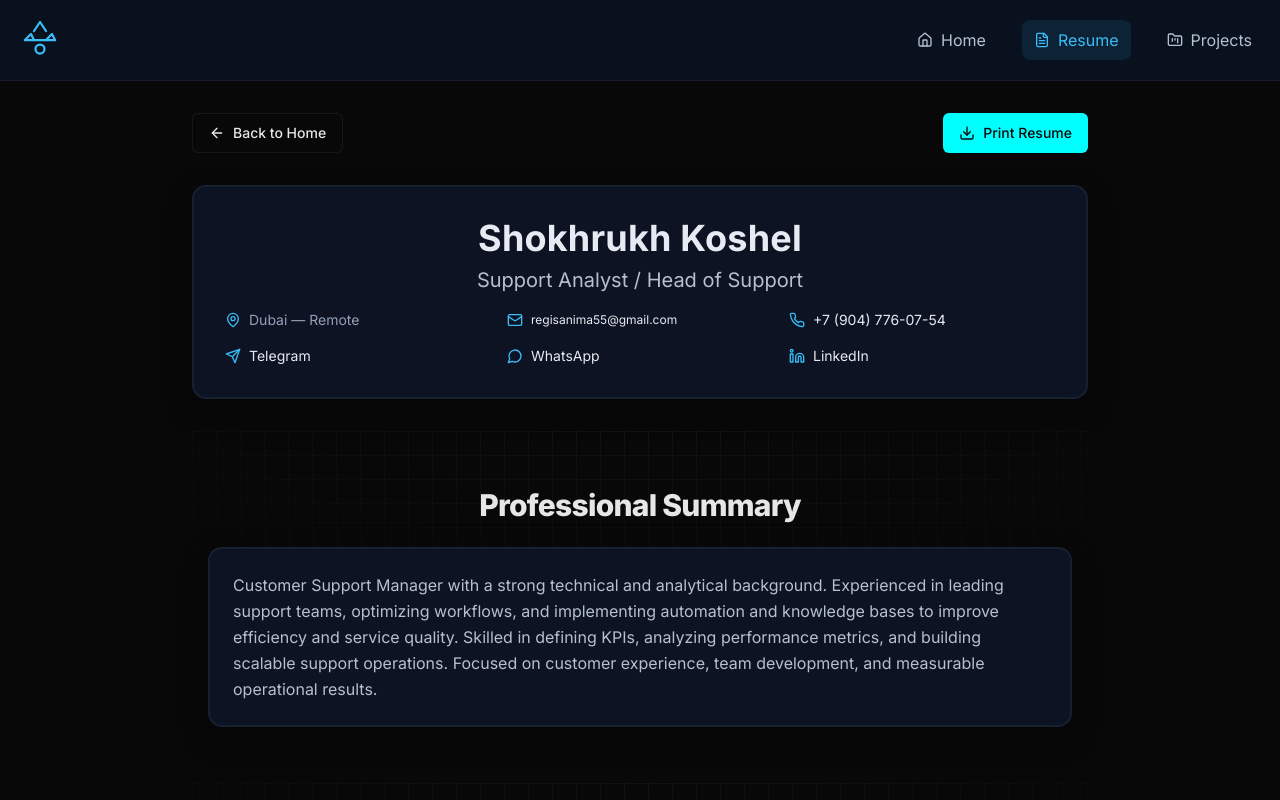
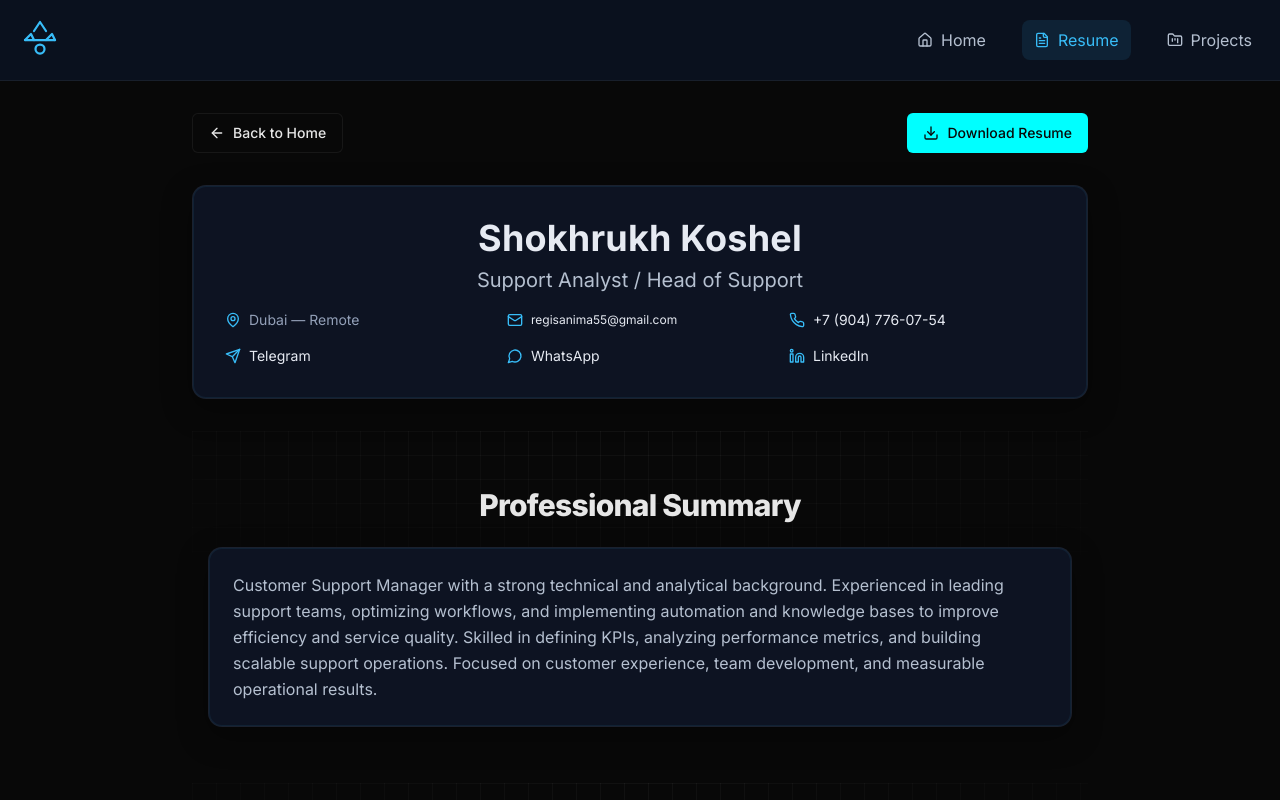
Before and after one commit to Shokhrukhman/resume, a Next.js app: page /resume in a window 1280 px wide. Shown: the top 800 px of the page. Built offline with nearby package versions, Linux system fonts and the light colour scheme.

Commit message:
Replace Print Resume button with Download Resume button, add resume.pdf to public folder

```diff
--- a/components/print-button.tsx
+++ b/components/print-button.tsx
@@ -4,14 +4,20 @@ import { Button } from '@/components/ui/button'
 import { Download } from 'lucide-react'
 
 export function PrintButton() {
-  const handlePrint = () => {
-    window.print()
+  const handleDownload = () => {
+    // Создаем ссылку для скачивания PDF
+    const link = document.createElement('a')
+    link.href = '/resume.pdf'
+    link.download = 'Shokhrukh_Koshel_Resume.pdf'
+    document.body.appendChild(link)
+    link.click()
+    document.body.removeChild(link)
   }
 
   return (
-    <Button className="no-print" onClick={handlePrint}>
+    <Button className="no-print" onClick={handleDownload}>
       <Download className="mr-2 h-4 w-4" />
-      Print Resume
+      Download Resume
     </Button>
   )
 }
```
Also changed, not shown: 1 other file (tests, documents, lock files or other folders).
